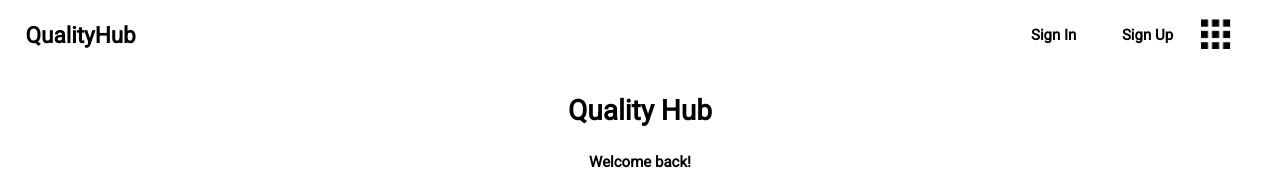
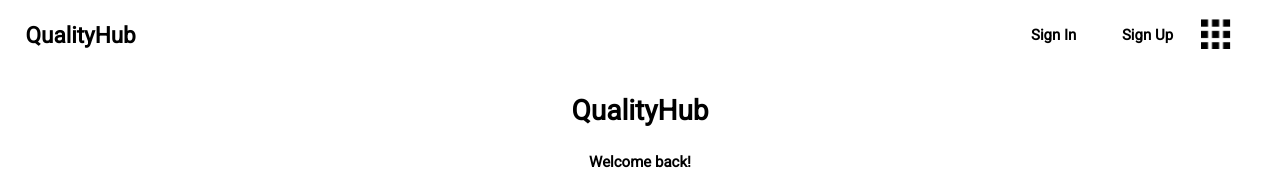
Before and after one commit to BloomTech-Labs/quality-hub-core-fe, a React (Create React App) app: page /signin in a window 1280 px wide. Shown: the top 182 px of the page. Built offline with nearby package versions, Linux system fonts and the light colour scheme.

Commit message:
fixing typos

```diff
--- a/src/components/SignInForm/SignInForm.js
+++ b/src/components/SignInForm/SignInForm.js
@@ -59,7 +59,7 @@ const SignInForm = props => {
 
 	return (
 		<div className='sign-in-form'>
-			<h1>Quality Hub</h1>
+			<h1>QualityHub</h1>
 			<h2>Welcome back!</h2>
 			<br />
 			{/* Insert Google Login Button Here */}
--- a/src/components/SignUpForm/InitialSignUp.js
+++ b/src/components/SignUpForm/InitialSignUp.js
@@ -28,7 +28,7 @@ export default function SignUp({
 
 	return (
 		<div className='sign-up'>
-			<h1>Quality Hub</h1>
+			<h1>QualityHub</h1>
 			<h2>Welcome!</h2>
 			<br />
 			{/* Insert Google Login Button Here */}
```
